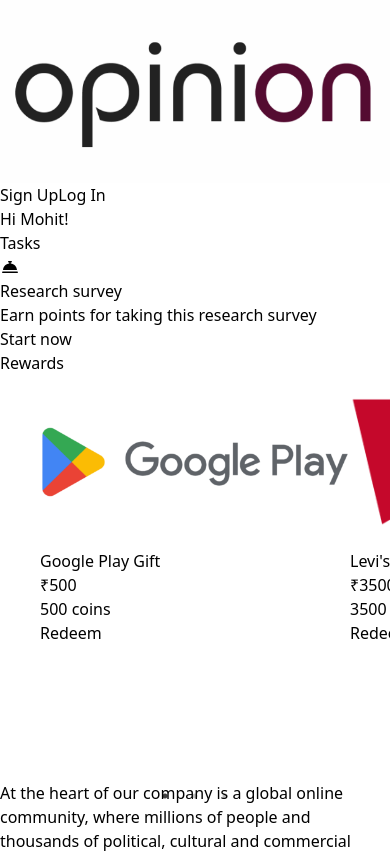
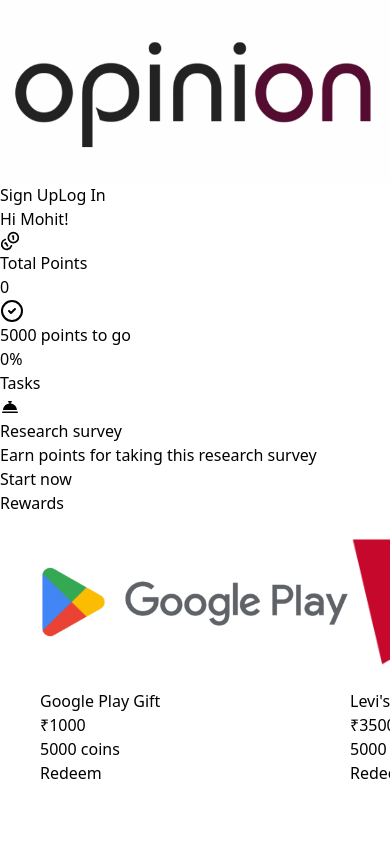
Before and after one commit to mohitx404/react-projects, a React (Vite) app in the folder 05surveywebsite/: page /home in a window 390 px wide. Shown: the top 853 px of the page. Built offline with nearby package versions, Linux system fonts and the light colour scheme; no server answers.

Commit message:
feat: Add Points card for showing points in home page - Responsive design for points card - Dynamic changes in progress bar

```diff
--- a/05surveywebsite/src/App.jsx
+++ b/05surveywebsite/src/App.jsx
@@ -2,8 +2,8 @@ import { useState } from 'react'
 import './App.css'
 import Header from "./components/Header/Header";
 import { Outlet } from 'react-router-dom';
-import { Home } from './components/links';
-import Points from './components/Points/Points';
+import Pointscard from './components/Points/Pointscard';
+
 function App() {
   return (
     <>
--- a/05surveywebsite/src/components/Main/Main.jsx
+++ b/05surveywebsite/src/components/Main/Main.jsx
@@ -30,7 +30,7 @@ function Main() {
                     </p>
                     <Link
                         to="/signup"
-                        className="px-4 py-2 text-gray-800 border border-gray-800 rounded-full hover:bg-gray-800 hover:text-white transition font-bold w-fit"
+                        className="px-4 py-2 border border-gray-500 rounded-full hover:bg-gray-800 hover:text-white text-blue-800  transition font-bold w-fit"
                     >
                         Sign Up
                     </Link>
--- a/05surveywebsite/src/components/Points/Points.jsx
+++ b/05surveywebsite/src/components/Points/Points.jsx
@@ -13,20 +13,20 @@ function Points({ id , className='' }) {
         {
             cardName: 'Google Play Gift',
             img: Google,
-            price: '500',
-            coins: '500'
+            price: '1000',
+            coins: '5000'
         },
         {
             cardName: "Levi's Gift card",
             img: Levis,
             price: '3500',
-            coins: '3500'
+            coins: '5000'
         },
         {
             cardName: 'Bitcoins Redeem',
             img: Bitcoin,
             price: '5000',
-            coins: '10000'
+            coins: '5000'
         }
     ];
 
--- /dev/null
+++ b/05surveywebsite/src/components/Points/Pointscard.jsx
@@ -0,0 +1,50 @@
+import React from 'react'
+import { Coins, CircleCheck } from "lucide-react"
+import { usePointContext } from '../context/Pointcontext'
+
+export default function Pointscard() {
+  const { points, remainingPoints, maxPoints, isMaxReached } = usePointContext()
+
+  const percentage = (points / maxPoints) * 100
+
+  return (
+    <div className='point-card-container mt-8'>
+      <div className='bg-white md:rounded-none md:shadow-none rounded-lg shadow-md p-6 w-full max-w-sm'>
+        {/* Header */}
+        <div className='flex items-center gap-3 mb-4'>
+          <div className='p-2 bg-orange-100 rounded-full'>
+            <Coins size={20} className='text-orange-500' />
+          </div>
+          <div>
+            <p className='text-gray-500 text-sm'>Total Points</p>
+            <p className='text-black text-2xl font-bold'>{points}</p>
+          </div>
+        </div>
+
+        {/* Progress Bar */}
+        <div className='flex items-center gap-3 mb-3'>
+          <div className='flex-1 bg-gray-200 rounded-full h-3 overflow-hidden'>
+            <div
+              className='bg-gradient-to-r from-orange-400 to-orange-600 h-full transition-all duration-500 ease-out'
+              style={{ width: `${percentage}%` }}
+            />
+          </div>
+          <CircleCheck
+            size={24}
+            className={`transition-colors ${
+              isMaxReached ? 'text-green-500' : 'text-gray-300'
+            }`}
+          />
+        </div>
+
+        {/* Footer */}
+        <div className='flex justify-between items-center'>
+          <p className='text-gray-600 text-sm'>
+            <span className='text-gray-900 font-semibold'>{remainingPoints}</span> points to go
+          </p>
+          <p className='text-gray-500 text-sm'>{percentage.toFixed(0)}%</p>
+        </div>
+      </div>
+    </div>
+  )
+}
--- /dev/null
+++ b/05surveywebsite/src/components/context/Pointcontext.jsx
@@ -0,0 +1,49 @@
+import { createContext, useContext, useState, useCallback } from 'react'
+
+const Pointcontext = createContext(null)
+
+export const usePointContext = () => {
+  const context = useContext(Pointcontext)
+  if (!context) {
+    throw new Error('usePointContext must be used within PointsProvider')
+  }
+  return context
+}
+
+export const PointsProvider = ({ children }) => {
+  const MAX_POINTS = 5000
+  const [points, setPoints] = useState(0)
+
+  // Calculated value - no need for separate state
+  const remainingPoints = MAX_POINTS - points
+
+  // Add points with validation
+  const addPoints = useCallback((amount = 1000)=>{
+        setPoints(prev => Math.min(prev+amount,MAX_POINTS))
+  },[])
+
+  // Reset to zero
+  const resetPoints = useCallback(() => {
+    setPoints(0)
+  }, [])
+
+  // Check if max reached
+  const isMaxReached = points >= MAX_POINTS
+
+  const value = {
+    points,
+    remainingPoints,
+    maxPoints: MAX_POINTS,
+    addPoints,
+    resetPoints,
+    isMaxReached
+  }
+
+  return (
+    <Pointcontext.Provider value={value}>
+      {children}
+    </Pointcontext.Provider>
+  )
+}
+
+export default Pointcontext
--- a/05surveywebsite/src/components/links/Home.jsx
+++ b/05surveywebsite/src/components/links/Home.jsx
@@ -1,7 +1,8 @@
 import React from 'react'
-import {Link, NavLink} from 'react-router-dom'
+import { Link, NavLink } from 'react-router-dom'
 import { FontAwesomeIcon } from "@fortawesome/react-fontawesome";
 import { faBellConcierge } from "@fortawesome/free-solid-svg-icons";
+import Pointscard from '../Points/Pointscard';
 import Points from '../Points/Points';
 
 export default function Home() {
@@ -10,11 +11,13 @@ export default function Home() {
             <div className='flex-grow'>
                 <div className='p-8 w-full md:px-24'>
                         <h1 className='text-xl md:text-3xl'>Hi <span className='underline underline-offset-2'>Mohit!</span></h1>
-                {/* Here inject the points*/}
+
+                        <Pointscard />
+
 
                     <h1 className='font-bold text-xl md:text-4xl mt-4'>Tasks</h1>
 
-                <div className="flex flex-col items-start border-2 p-4 w-fit rounded-lg mt-8 bg-gradient-to-br from-violet-600 to-orange-500 outline-none mb-12" id='survey-card'>
+                    <div className="flex flex-col items-start  p-4 w-fit rounded-lg mt-8 bg-gradient-to-br from-violet-600 to-orange-500 outline-none mb-12 overflow-hidden" id='survey-card' >
                         <FontAwesomeIcon className='text-white' icon={faBellConcierge} />
                         <div className='mt-2 mb-2'>
                             <h1 className='text-xl text-white font-semibold'>Research survey</h1>
@@ -32,7 +35,7 @@ export default function Home() {
 
                 <div className='bg-gray-200'>
                     <div className='p-8 md:px-24 py-8 md:py-12'>
-                    <Points id='gift-cards'/>
+                        <Points id='gift-cards' />
                     </div>
                 </div>
             </div>
--- a/05surveywebsite/src/components/links/Signin.jsx
+++ b/05surveywebsite/src/components/links/Signin.jsx
@@ -14,15 +14,12 @@ function Signin() {
   const firebase = useFirebase()
 
 
-
-
   const handleSubmit = (e) => {
     e.preventDefault();
     {/* Here signupUserWithEmailAndPassword will return a promise from Firebase */ }
     firebase.signinUserWithEmailAndPassword(email, password)
       .then((userCredential) => {
         console.log('User Logged In !')
-        // navigate('/home')
       })
       .catch((err) => {
         console.log('Login error:', err.message)
@@ -32,7 +29,7 @@ function Signin() {
 
     useEffect(()=>{
     if(firebase.isLoggedIn){
-      navigate('/home ');
+      navigate('/home');
     }
   },[firebase,navigate])
 
--- a/05surveywebsite/src/components/links/index.jsx
+++ b/05surveywebsite/src/components/links/index.jsx
@@ -1,5 +1,5 @@
 import Signin from "./Signin";
 import Signup from "./Signup";
-import Home from "./home";
+import Home from "./Home"
 
 export {Signin,Signup,Home}
--- a/05surveywebsite/src/main.jsx
+++ b/05surveywebsite/src/main.jsx
@@ -1,11 +1,23 @@
-import { StrictMode } from 'react'
+import { StrictMode, lazy, Suspense } from 'react'
 import { createRoot } from 'react-dom/client'
 import './index.css'
 import App from './App.jsx'
-import { Route, createBrowserRouter, createRoutesFromElements, RouterProvider } from "react-router-dom";
-import { Signin, Signup, Home } from "./components/links/index.jsx"
-import Main from './components/Main/Main.jsx';
-import { FirebaseProvider } from './components/context/Firebase.jsx';
+import { Route, createBrowserRouter, createRoutesFromElements, RouterProvider } from "react-router-dom"
+import { FirebaseProvider } from './components/context/Firebase.jsx'
+import { PointsProvider } from './components/context/Pointcontext.jsx'
+
+// Lazy load components
+const Main = lazy(() => import('./components/Main/Main.jsx'))
+const Signin = lazy(() => import('./components/links/Signin.jsx'))
+const Signup = lazy(() => import('./components/links/Signup.jsx'))
+const Home = lazy(() => import('./components/links/Home.jsx'))
+
+// Loading component
+const LoadingSpinner = () => (
+  <div className="min-h-screen flex items-center justify-center">
+    <div className="animate-spin rounded-full h-12 w-12 border-b-2 border-gray-900"></div>
+  </div>
+)
 
 const router = createBrowserRouter(
   createRoutesFromElements(
@@ -13,17 +25,20 @@ const router = createBrowserRouter(
       <Route path='' element={<Main />} />
       <Route path='signin' element={<Signin />} />
       <Route path='signup' element={<Signup />} />
-      <Route path='home' element={<Home/>}/>
+      <Route path='home' element={<Home />} />
     </Route>
-
-
   )
 )
 
 createRoot(document.getElementById('root')).render(
   <StrictMode>
-    <FirebaseProvider>
-      <RouterProvider router={router} />
-    </FirebaseProvider>
+    <PointsProvider>
+      <FirebaseProvider>
+        <Suspense fallback={<LoadingSpinner />}>
+          <RouterProvider router={router} />
+        </Suspense>
+      </FirebaseProvider>
+    </PointsProvider>
+
   </StrictMode>
 )
```
Lines whose indentation alone changed are shown as unchanged.
